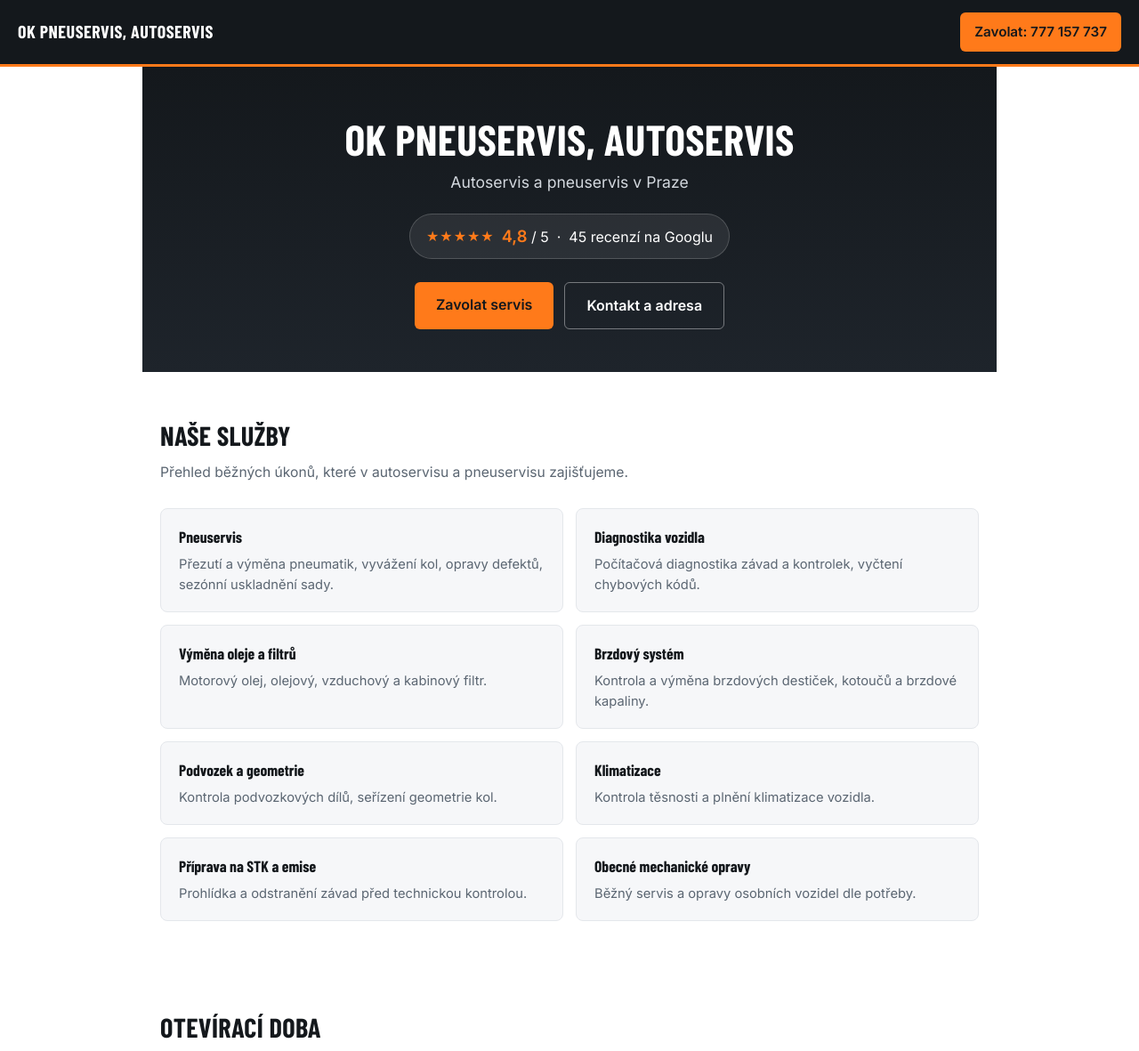
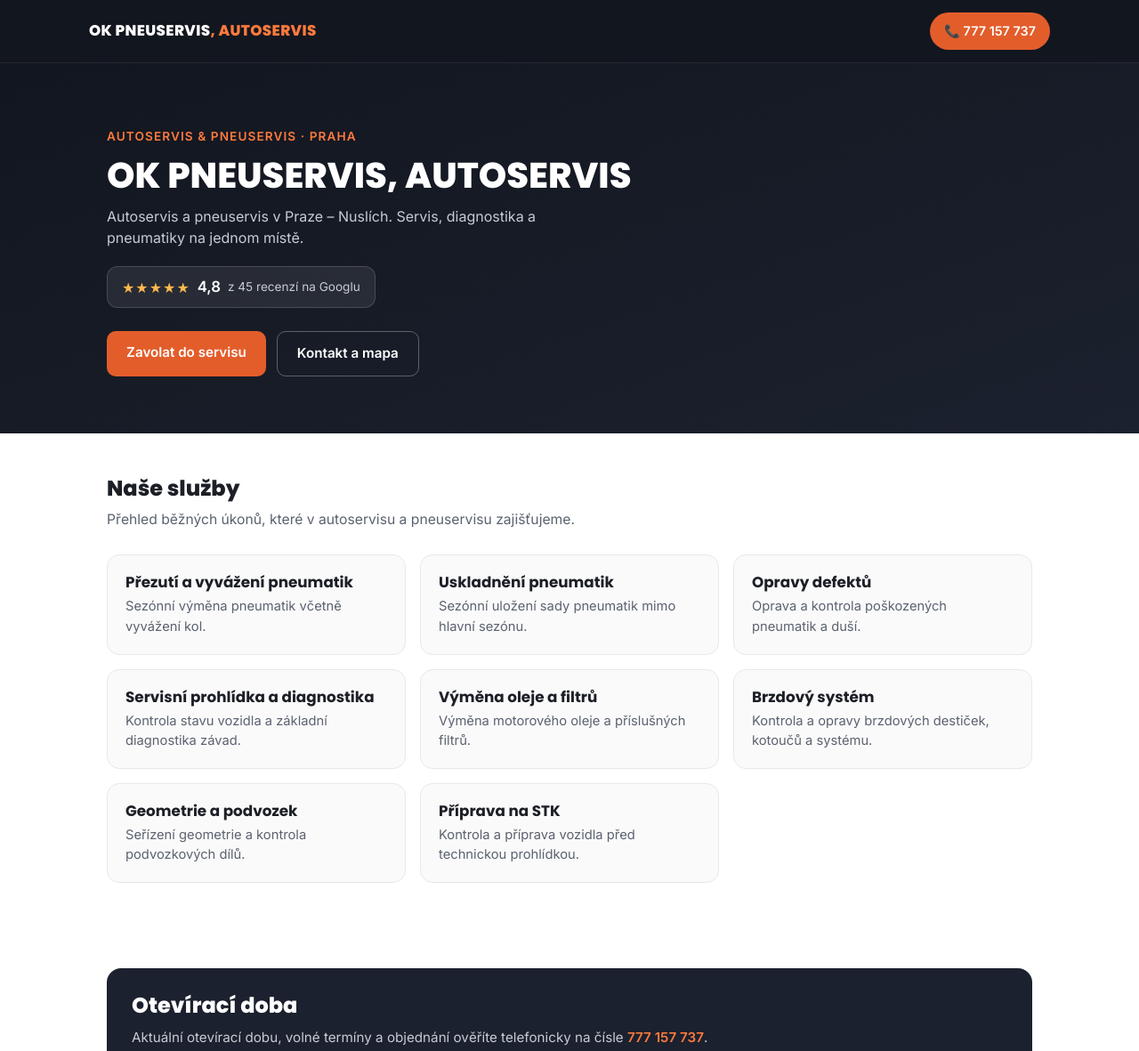
Before and after one commit to vladislavzachariev-oss/ok-pneuservis-autoservis, a plain HTML site: page index.html in a window 1280 px wide. Shown: the top 1181 px of the page at 89% size. Drawn offline with nearby package versions, Linux system fonts and the light colour scheme.

Commit message:
web pro OK PNEUSERVIS, AUTOSERVIS

```diff
--- a/index.html
+++ b/index.html
@@ -3,23 +3,23 @@
 <head>
 <meta charset="UTF-8">
 <meta name="viewport" content="width=device-width, initial-scale=1.0">
-<title>OK PNEUSERVIS, AUTOSERVIS – Autoservis a pneuservis Praha</title>
-<meta name="description" content="OK PNEUSERVIS, AUTOSERVIS – autoservis a pneuservis v Praze (Hloubětín). Hodnocení 4,8 z 45 recenzí na Googlu. Objednávky na telefonu 777 157 737.">
+<title>OK PNEUSERVIS, AUTOSERVIS – Praha</title>
+<meta name="description" content="OK PNEUSERVIS, AUTOSERVIS – autoservis a pneuservis v Praze, Nusle. Hodnocení 4,8 z 45 recenzí na Googlu.">
 <link rel="preconnect" href="https://fonts.googleapis.com">
 <link rel="preconnect" href="https://fonts.gstatic.com" crossorigin>
-<link href="https://fonts.googleapis.com/css2?family=Barlow+Condensed:wght@600;700&family=Inter:wght@400;500;600&display=swap" rel="stylesheet">
+<link href="https://fonts.googleapis.com/css2?family=Poppins:wght@600;700;800&family=Inter:wght@400;500;600&display=swap" rel="stylesheet">
 <script type="application/ld+json">
 {
   "@context": "https://schema.org",
   "@type": "AutoRepair",
   "name": "OK PNEUSERVIS, AUTOSERVIS",
   "telephone": "+420777157737",
-  "email": "kontakt@autoservisok.cz",
+  "email": "info@ok-autoservis.cz",
   "address": {
     "@type": "PostalAddress",
-    "streetAddress": "Kolbenova 958/27g",
-    "addressLocality": "Praha, Hloubětín",
-    "postalCode": "198 00",
+    "streetAddress": "Čestmírova 869/21",
+    "addressLocality": "Praha - Nusle",
+    "postalCode": "140 00",
     "addressCountry": "CZ"
   },
   "aggregateRating": {
@@ -30,318 +30,350 @@
 }
 </script>
 <style>
-  :root {
-    --dark: #14181c;
-    --dark2: #1e242b;
-    --accent: #ff7a1a;
-    --text: #1c1c1c;
-    --muted: #5b6672;
-    --light: #f6f7f9;
-    --border: #e4e7eb;
+  :root{
+    --dark:#12161f;
+    --dark2:#1b212e;
+    --accent:#e35d2b;
+    --accent2:#ff7a3d;
+    --text:#1c1f26;
+    --muted:#5b6270;
+    --line:#e6e8ec;
+    --bg:#ffffff;
   }
-  * { box-sizing: border-box; margin: 0; padding: 0; }
-  html { scroll-behavior: smooth; }
-  body {
-    font-family: 'Inter', Arial, sans-serif;
-    color: var(--text);
-    background: #fff;
-    line-height: 1.55;
+  *{box-sizing:border-box;margin:0;padding:0;}
+  html{scroll-behavior:smooth;}
+  body{
+    font-family:'Inter',Arial,sans-serif;
+    color:var(--text);
+    background:var(--bg);
+    line-height:1.5;
+    -webkit-font-smoothing:antialiased;
   }
-  h1, h2, h3 {
-    font-family: 'Barlow Condensed', Arial, sans-serif;
-    font-weight: 700;
-    letter-spacing: 0.3px;
-    text-transform: uppercase;
-  }
-  a { color: inherit; }
-  img { max-width: 100%; display: block; }
-
-  header.topbar {
-    background: var(--dark);
-    color: #fff;
-    padding: 14px 20px;
-    display: flex;
-    align-items: center;
-    justify-content: space-between;
-    flex-wrap: wrap;
-    gap: 10px;
-    position: sticky;
-    top: 0;
-    z-index: 10;
-    border-bottom: 3px solid var(--accent);
-  }
-  header.topbar .brand {
-    font-family: 'Barlow Condensed', sans-serif;
-    font-size: 1.25rem;
-    font-weight: 700;
-    text-transform: uppercase;
-    letter-spacing: 0.5px;
-  }
-  header.topbar a.call-btn {
-    background: var(--accent);
-    color: #14181c;
-    padding: 10px 16px;
-    border-radius: 6px;
-    font-weight: 600;
-    text-decoration: none;
-    font-size: 0.95rem;
-    white-space: nowrap;
+  h1,h2,h3{font-family:'Poppins',Arial,sans-serif;line-height:1.2;}
+  a{color:inherit;text-decoration:none;}
+  img{max-width:100%;display:block;}
+  .container{
+    width:100%;
+    max-width:1080px;
+    margin:0 auto;
+    padding:0 20px;
   }
 
-  .hero {
-    background: linear-gradient(180deg, var(--dark) 0%, var(--dark2) 100%);
-    color: #fff;
-    padding: 56px 20px 48px;
-    text-align: center;
+  /* Header */
+  header{
+    background:var(--dark);
+    color:#fff;
+    position:sticky;
+    top:0;
+    z-index:50;
+    border-bottom:1px solid rgba(255,255,255,0.08);
   }
-  .hero h1 {
-    font-size: clamp(2rem, 6vw, 3rem);
-    line-height: 1.05;
-    margin-bottom: 10px;
+  .nav{
+    display:flex;
+    align-items:center;
+    justify-content:space-between;
+    padding:14px 0;
+    gap:12px;
   }
-  .hero .subtitle {
-    font-size: 1.1rem;
-    color: #d3d8de;
-    margin-bottom: 22px;
+  .brand{
+    font-family:'Poppins',Arial,sans-serif;
+    font-weight:800;
+    font-size:1.05rem;
+    letter-spacing:0.02em;
+    color:#fff;
   }
-  .hero .rating {
-    display: inline-flex;
-    align-items: center;
-    gap: 8px;
-    background: rgba(255,255,255,0.08);
-    border: 1px solid rgba(255,255,255,0.18);
-    padding: 10px 18px;
-    border-radius: 999px;
-    font-size: 1rem;
-    margin-bottom: 26px;
+  .brand span{color:var(--accent2);}
+  .nav-call{
+    background:var(--accent);
+    color:#fff;
+    font-weight:600;
+    font-size:0.9rem;
+    padding:10px 16px;
+    border-radius:30px;
+    white-space:nowrap;
   }
-  .hero .rating strong {
-    color: var(--accent);
-    font-size: 1.15rem;
+  .nav-call:hover{background:var(--accent2);}
+
+  /* Hero */
+  .hero{
+    background:linear-gradient(160deg,var(--dark) 0%,var(--dark2) 100%);
+    color:#fff;
+    padding:52px 0 46px;
   }
-  .hero .stars {
-    color: var(--accent);
-    letter-spacing: 1px;
+  .hero-kicker{
+    color:var(--accent2);
+    font-weight:600;
+    font-size:0.85rem;
+    text-transform:uppercase;
+    letter-spacing:0.08em;
+    margin-bottom:10px;
   }
-  .hero .cta-row {
-    display: flex;
-    gap: 12px;
-    justify-content: center;
-    flex-wrap: wrap;
+  .hero h1{
+    font-size:2rem;
+    font-weight:800;
+    margin-bottom:10px;
   }
-  .btn {
-    display: inline-block;
-    padding: 13px 24px;
-    border-radius: 6px;
-    font-weight: 600;
-    text-decoration: none;
-    font-size: 1rem;
+  .hero p.lead{
+    color:#c7cbd4;
+    font-size:1rem;
+    margin-bottom:20px;
+    max-width:520px;
   }
-  .btn-primary {
-    background: var(--accent);
-    color: #14181c;
+  .rating-badge{
+    display:inline-flex;
+    align-items:center;
+    gap:8px;
+    background:rgba(255,255,255,0.08);
+    border:1px solid rgba(255,255,255,0.15);
+    padding:10px 16px;
+    border-radius:12px;
+    margin-bottom:26px;
   }
-  .btn-secondary {
-    background: transparent;
-    color: #fff;
-    border: 1px solid rgba(255,255,255,0.4);
+  .rating-badge .stars{color:#ffb84d;font-size:1rem;letter-spacing:1px;}
+  .rating-badge .score{font-weight:700;font-size:1.05rem;}
+  .rating-badge .sub{color:#c7cbd4;font-size:0.85rem;}
+  .hero-actions{
+    display:flex;
+    flex-wrap:wrap;
+    gap:12px;
+  }
+  .btn{
+    display:inline-block;
+    padding:13px 22px;
+    border-radius:10px;
+    font-weight:600;
+    font-size:0.95rem;
+  }
+  .btn-primary{background:var(--accent);color:#fff;}
+  .btn-primary:hover{background:var(--accent2);}
+  .btn-outline{border:1px solid rgba(255,255,255,0.3);color:#fff;}
+  .btn-outline:hover{border-color:#fff;}
+
+  /* Sections */
+  section{padding:48px 0;}
+  .section-title{
+    font-size:1.5rem;
+    font-weight:800;
+    margin-bottom:8px;
+  }
+  .section-sub{
+    color:var(--muted);
+    margin-bottom:28px;
+    font-size:0.98rem;
   }
 
-  section {
-    padding: 48px 20px;
-    max-width: 960px;
-    margin: 0 auto;
+  /* Services */
+  .services-grid{
+    display:grid;
+    grid-template-columns:1fr;
+    gap:16px;
   }
-  section h2 {
-    font-size: 1.9rem;
-    margin-bottom: 6px;
-    color: var(--dark);
+  .service-card{
+    border:1px solid var(--line);
+    border-radius:14px;
+    padding:20px;
+    background:#fafafa;
   }
-  section .lead {
-    color: var(--muted);
-    margin-bottom: 28px;
-    font-size: 0.98rem;
+  .service-card h3{
+    font-size:1.05rem;
+    margin-bottom:6px;
+    color:var(--text);
+  }
+  .service-card p{
+    color:var(--muted);
+    font-size:0.92rem;
   }
 
-  .services-grid {
-    display: grid;
-    grid-template-columns: 1fr;
-    gap: 14px;
+  /* Hours */
+  .hours-box{
+    background:var(--dark2);
+    color:#fff;
+    border-radius:16px;
+    padding:28px;
   }
-  @media (min-width: 640px) {
-    .services-grid { grid-template-columns: 1fr 1fr; }
+  .hours-box h2{color:#fff;}
+  .hours-box p{color:#c7cbd4;margin-top:10px;font-size:0.95rem;}
+  .hours-box a{color:var(--accent2);font-weight:600;}
+
+  /* Contact */
+  .contact-grid{
+    display:grid;
+    grid-template-columns:1fr;
+    gap:16px;
   }
-  .service-card {
-    border: 1px solid var(--border);
-    border-radius: 8px;
-    padding: 18px 20px;
-    background: var(--light);
+  .contact-card{
+    border:1px solid var(--line);
+    border-radius:14px;
+    padding:22px;
+    display:flex;
+    align-items:flex-start;
+    gap:14px;
   }
-  .service-card h3 {
-    font-size: 1.1rem;
-    color: var(--dark);
-    margin-bottom: 6px;
-    text-transform: none;
-    letter-spacing: 0;
+  .contact-icon{
+    width:42px;
+    height:42px;
+    border-radius:10px;
+    background:var(--accent);
+    color:#fff;
+    display:flex;
+    align-items:center;
+    justify-content:center;
+    font-size:1.2rem;
+    flex-shrink:0;
   }
-  .service-card p {
-    color: var(--muted);
-    font-size: 0.92rem;
+  .contact-card h3{font-size:1rem;margin-bottom:4px;}
+  .contact-card a, .contact-card address{
+    color:var(--muted);
+    font-style:normal;
+    font-size:0.95rem;
+    word-break:break-word;
+  }
+  .contact-card a:hover{color:var(--accent);}
+  .map-cta{
+    margin-top:24px;
+    text-align:center;
   }
 
-  .hours-box, .map-box {
-    background: var(--light);
-    border: 1px solid var(--border);
-    border-radius: 8px;
-    padding: 20px 22px;
+  footer{
+    background:var(--dark);
+    color:#9aa0ac;
+    text-align:center;
+    padding:26px 20px;
+    font-size:0.82rem;
   }
-  .hours-box p, .map-box p {
-    color: var(--muted);
-    font-size: 0.96rem;
+  footer .foot-brand{color:#fff;font-weight:600;margin-bottom:4px;}
+
+  @media (min-width:640px){
+    .hero h1{font-size:2.5rem;}
+    .services-grid{grid-template-columns:repeat(2,1fr);}
+    .contact-grid{grid-template-columns:repeat(2,1fr);}
   }
-  .hours-box a, .map-box a {
-    color: var(--accent);
-    font-weight: 600;
-    text-decoration: none;
-  }
-
-  .contact-grid {
-    display: grid;
-    grid-template-columns: 1fr;
-    gap: 16px;
-  }
-  @media (min-width: 640px) {
-    .contact-grid { grid-template-columns: 1fr 1fr; }
-  }
-  .contact-card {
-    border: 1px solid var(--border);
-    border-radius: 8px;
-    padding: 20px;
-  }
-  .contact-card .label {
-    font-size: 0.8rem;
-    text-transform: uppercase;
-    letter-spacing: 0.6px;
-    color: var(--muted);
-    margin-bottom: 6px;
-  }
-  .contact-card .value {
-    font-size: 1.15rem;
-    font-weight: 600;
-  }
-  .contact-card a { text-decoration: none; color: var(--dark); }
-  .contact-card a:hover { color: var(--accent); }
-
-  footer {
-    background: var(--dark);
-    color: #b8bec5;
-    text-align: center;
-    padding: 26px 20px;
-    font-size: 0.85rem;
-  }
-  footer .demo-note {
-    margin-top: 10px;
-    color: #7d858d;
-    font-size: 0.78rem;
+  @media (min-width:900px){
+    .hero{padding:72px 0 64px;}
+    .services-grid{grid-template-columns:repeat(3,1fr);}
   }
 </style>
 </head>
 <body>
 
-<header class="topbar">
-  <div class="brand">OK PNEUSERVIS, AUTOSERVIS</div>
-  <a class="call-btn" href="tel:+420777157737">Zavolat: 777 157 737</a>
+<header>
+  <div class="container nav">
+    <div class="brand">OK PNEUSERVIS<span>, AUTOSERVIS</span></div>
+    <a class="nav-call" href="tel:+420777157737">📞 777 157 737</a>
+  </div>
 </header>
 
 <section class="hero">
+  <div class="container">
+    <div class="hero-kicker">Autoservis &amp; pneuservis · Praha</div>
     <h1>OK PNEUSERVIS, AUTOSERVIS</h1>
-  <p class="subtitle">Autoservis a pneuservis v Praze</p>
-  <div class="rating">
+    <p class="lead">Autoservis a pneuservis v Praze – Nuslích. Servis, diagnostika a pneumatiky na jednom místě.</p>
+    <div class="rating-badge">
       <span class="stars">★★★★★</span>
-    <span><strong>4,8</strong> / 5 &nbsp;·&nbsp; 45 recenzí na Googlu</span>
+      <span class="score">4,8</span>
+      <span class="sub">z 45 recenzí na Googlu</span>
     </div>
-  <div class="cta-row">
-    <a class="btn btn-primary" href="tel:+420777157737">Zavolat servis</a>
-    <a class="btn btn-secondary" href="#kontakt">Kontakt a adresa</a>
+    <div class="hero-actions">
+      <a class="btn btn-primary" href="tel:+420777157737">Zavolat do servisu</a>
+      <a class="btn btn-outline" href="#kontakt">Kontakt a mapa</a>
+    </div>
   </div>
 </section>
 
 <section id="sluzby">
-  <h2>Naše služby</h2>
-  <p class="lead">Přehled běžných úkonů, které v autoservisu a pneuservisu zajišťujeme.</p>
+  <div class="container">
+    <h2 class="section-title">Naše služby</h2>
+    <p class="section-sub">Přehled běžných úkonů, které v autoservisu a pneuservisu zajišťujeme.</p>
     <div class="services-grid">
       <div class="service-card">
-      <h3>Pneuservis</h3>
-      <p>Přezutí a výměna pneumatik, vyvážení kol, opravy defektů, sezónní uskladnění sady.</p>
+        <h3>Přezutí a vyvážení pneumatik</h3>
+        <p>Sezónní výměna pneumatik včetně vyvážení kol.</p>
       </div>
       <div class="service-card">
-      <h3>Diagnostika vozidla</h3>
-      <p>Počítačová diagnostika závad a kontrolek, vyčtení chybových kódů.</p>
+        <h3>Uskladnění pneumatik</h3>
+        <p>Sezónní uložení sady pneumatik mimo hlavní sezónu.</p>
+      </div>
+      <div class="service-card">
+        <h3>Opravy defektů</h3>
+        <p>Oprava a kontrola poškozených pneumatik a duší.</p>
+      </div>
+      <div class="service-card">
+        <h3>Servisní prohlídka a diagnostika</h3>
+        <p>Kontrola stavu vozidla a základní diagnostika závad.</p>
       </div>
       <div class="service-card">
         <h3>Výměna oleje a filtrů</h3>
-      <p>Motorový olej, olejový, vzduchový a kabinový filtr.</p>
+        <p>Výměna motorového oleje a příslušných filtrů.</p>
       </div>
       <div class="service-card">
         <h3>Brzdový systém</h3>
-      <p>Kontrola a výměna brzdových destiček, kotoučů a brzdové kapaliny.</p>
+        <p>Kontrola a opravy brzdových destiček, kotoučů a systému.</p>
       </div>
       <div class="service-card">
-      <h3>Podvozek a geometrie</h3>
-      <p>Kontrola podvozkových dílů, seřízení geometrie kol.</p>
+        <h3>Geometrie a podvozek</h3>
+        <p>Seřízení geometrie a kontrola podvozkových dílů.</p>
       </div>
       <div class="service-card">
-      <h3>Klimatizace</h3>
-      <p>Kontrola těsnosti a plnění klimatizace vozidla.</p>
+        <h3>Příprava na STK</h3>
+        <p>Kontrola a příprava vozidla před technickou prohlídkou.</p>
       </div>
-    <div class="service-card">
-      <h3>Příprava na STK a emise</h3>
-      <p>Prohlídka a odstranění závad před technickou kontrolou.</p>
-    </div>
-    <div class="service-card">
-      <h3>Obecné mechanické opravy</h3>
-      <p>Běžný servis a opravy osobních vozidel dle potřeby.</p>
     </div>
   </div>
 </section>
 
 <section id="oteviraci-doba">
-  <h2>Otevírací doba</h2>
+  <div class="container">
     <div class="hours-box">
-    <p>Aktuální otevírací dobu a dostupnost termínů si prosím ověřte telefonicky na čísle
-      <a href="tel:+420777157737">777 157 737</a> nebo na
-      <a href="https://www.google.com/maps/search/?api=1&query=OK+PNEUSERVIS%2C+AUTOSERVIS%2C+Kolbenova+958%2F27g%2C+198+00+Praha%2C+Hloub%C4%9Bt%C3%ADn" target="_blank" rel="noopener">Google profilu firmy</a>.</p>
+      <h2 class="section-title" style="margin-bottom:6px;">Otevírací doba</h2>
+      <p>Aktuální otevírací dobu, volné termíny a objednání ověříte telefonicky na čísle <a href="tel:+420777157737">777 157 737</a>.</p>
+    </div>
   </div>
 </section>
 
 <section id="kontakt">
-  <h2>Kontakt</h2>
-  <p class="lead">Ozvěte se telefonicky, e-mailem, nebo nás najděte na místě v Praze-Hloubětíně.</p>
+  <div class="container">
+    <h2 class="section-title">Kontakt</h2>
+    <p class="section-sub">OK PNEUSERVIS, AUTOSERVIS – autoservis a pneuservis, Praha, Nusle.</p>
     <div class="contact-grid">
       <div class="contact-card">
-      <div class="label">Telefon</div>
-      <div class="value"><a href="tel:+420777157737">777 157 737</a></div>
+        <div class="contact-icon">📞</div>
+        <div>
+          <h3>Telefon</h3>
+          <a href="tel:+420777157737">777 157 737</a>
+        </div>
       </div>
       <div class="contact-card">
-      <div class="label">E-mail</div>
-      <div class="value"><a href="mailto:kontakt@autoservisok.cz">kontakt@autoservisok.cz</a></div>
+        <div class="contact-icon">✉️</div>
+        <div>
+          <h3>E-mail</h3>
+          <a href="mailto:info@ok-autoservis.cz">info@ok-autoservis.cz</a>
+        </div>
       </div>
       <div class="contact-card">
-      <div class="label">Adresa</div>
-      <div class="value">Kolbenova 958/27g<br>198 00 Praha, Hloubětín</div>
+        <div class="contact-icon">📍</div>
+        <div>
+          <h3>Adresa</h3>
+          <address>Čestmírova 869/21<br>140 00 Praha, Nusle</address>
+        </div>
       </div>
       <div class="contact-card">
-      <div class="label">Mapa</div>
-      <div class="value">
-        <a href="https://www.google.com/maps/search/?api=1&query=OK+PNEUSERVIS%2C+AUTOSERVIS%2C+Kolbenova+958%2F27g%2C+198+00+Praha%2C+Hloub%C4%9Bt%C3%ADn" target="_blank" rel="noopener">Zobrazit na Google Maps →</a>
+        <div class="contact-icon">⭐</div>
+        <div>
+          <h3>Hodnocení</h3>
+          <p style="color:var(--muted);font-size:0.95rem;">4,8 z 45 recenzí na Googlu</p>
         </div>
+      </div>
+    </div>
+    <div class="map-cta">
+      <a class="btn btn-primary" href="https://www.google.com/maps/search/?api=1&query=OK+PNEUSERVIS%2C+AUTOSERVIS%2C+%C4%8Cestm%C3%ADrova+869%2F21%2C+Praha+-+Nusle" target="_blank" rel="noopener">Zobrazit na Google Mapách</a>
     </div>
   </div>
 </section>
 
 <footer>
-  <div>OK PNEUSERVIS, AUTOSERVIS — Kolbenova 958/27g, 198 00 Praha, Hloubětín</div>
-  <div class="demo-note">Ukázka webu — Vladislav Zachariev</div>
+  <div class="foot-brand">OK PNEUSERVIS, AUTOSERVIS</div>
+  <div>Čestmírova 869/21, 140 00 Praha, Nusle · 777 157 737 · info@ok-autoservis.cz</div>
+  <div style="margin-top:10px;">Ukázka webu — Vladislav Zachariev</div>
 </footer>
 
 </body>
```
Lines whose indentation alone changed are shown as unchanged.
